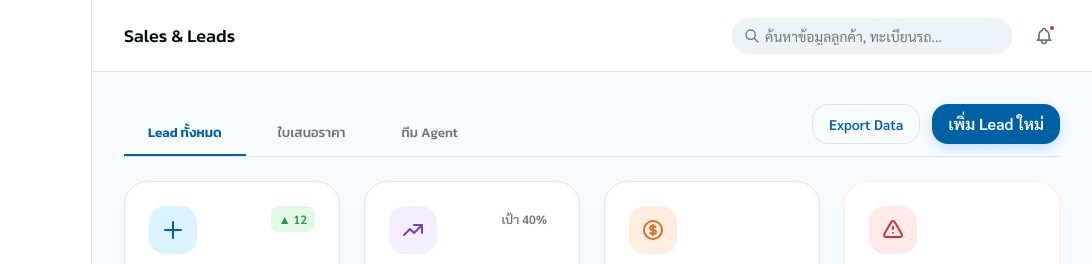
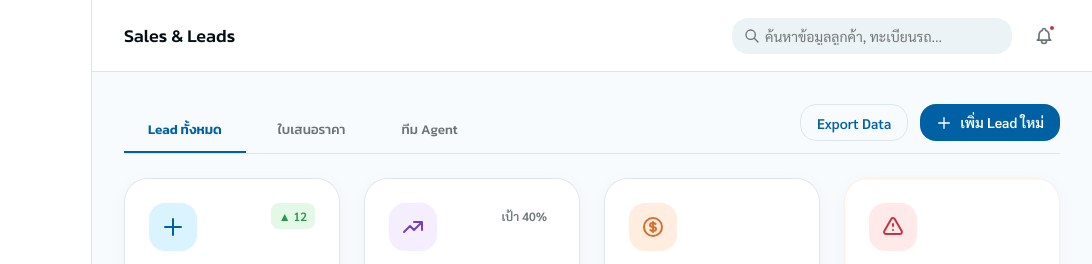
Before and after one commit to nidss/nniiddss, a plain HTML site: page crm_sales_leads.html in a window 1280 px wide. Shown: the top 264 px of the page, 188-1280 px from the left. Drawn offline with Linux system fonts and the light colour scheme.

Commit message:
Add files via upload

```diff
--- a/crm_sales_leads.html
+++ b/crm_sales_leads.html
@@ -128,7 +128,10 @@
                 </div>
                 <div style="display: flex; gap: var(--space-3); padding-bottom: var(--space-3);">
                     <button class="btn-link" style="border: 1px solid var(--border-light); padding: var(--space-2) var(--space-4); border-radius: var(--radius-md); font-weight: 600;">Export Data</button>
-                    <a href="crm_add_lead.html" class="btn-primary" style="padding: var(--space-2) var(--space-4); background-color: var(--brand-main); color: white; border: none; border-radius: var(--radius-md); font-weight: 600; cursor: pointer; box-shadow: 0 4px 12px rgba(0, 102, 255, 0.2); text-decoration: none; display: inline-block;">เพิ่ม Lead ใหม่</a>
+                    <a href="crm_add_lead.html" class="btn-link" style="padding: var(--space-2) var(--space-4); background-color: var(--brand-main); color: white; border-radius: var(--radius-md); font-weight: 600; text-decoration: none; display: flex; align-items: center; gap: var(--space-2);">
+                        <svg xmlns="http://www.w3.org/2000/svg" width="16" height="16" fill="none" viewBox="0 0 24 24" stroke="currentColor"><path stroke-linecap="round" stroke-linejoin="round" stroke-width="2" d="M12 4v16m8-8H4" /></svg>
+                        เพิ่ม Lead ใหม่
+                    </a>
                 </div>
             </div>
 
```
